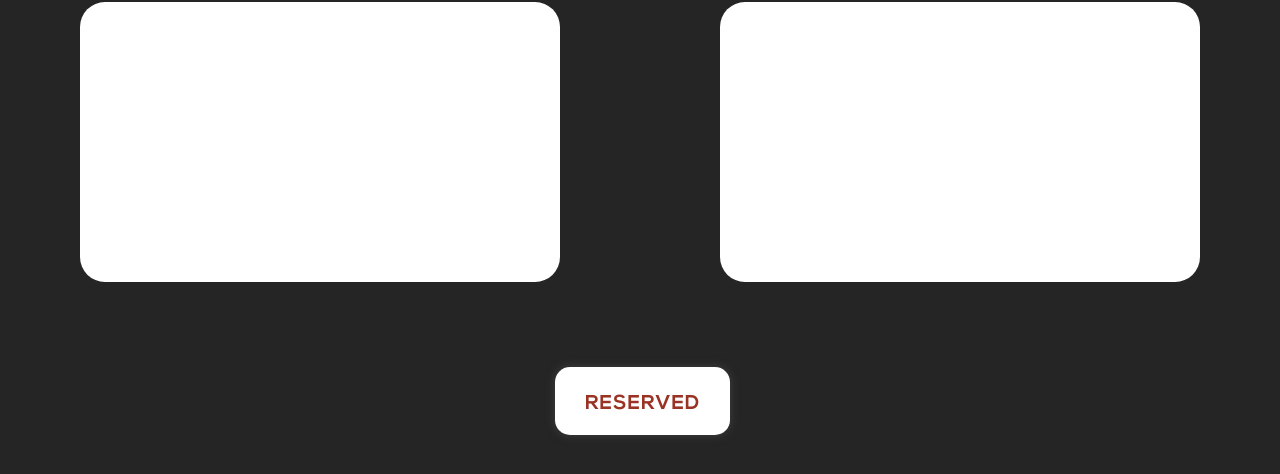
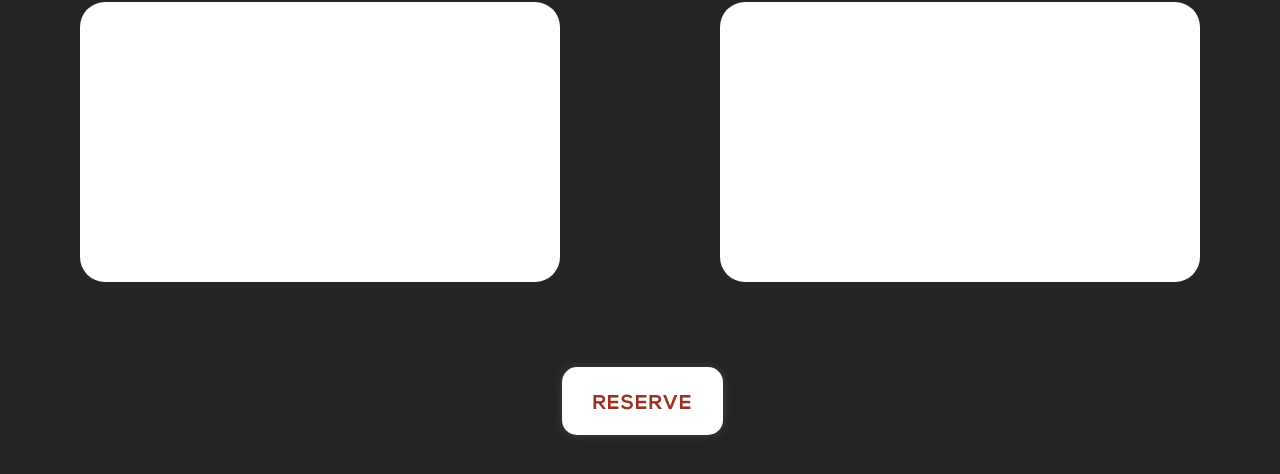
Before and after one commit to Bernaldez-E/WowHotel, a plain HTML site: page wowhotel/assets/html/W.H-guests-payment.html in a window 1280 px wide. Shown: the part 334-808 px from the top of the page. Drawn offline with Linux system fonts and the light colour scheme; files whose address does not match are found by name.

Commit message:
Update W.H-guests-payment.html

```diff
--- a/wowhotel/assets/html/W.H-guests-payment.html
+++ b/wowhotel/assets/html/W.H-guests-payment.html
@@ -74,7 +74,7 @@
         </div>
         <br>
 			<nav class="navstyle3">
-				<a href ="../html/W.H-guests-payment.html" class="btn-next">RESERVED</a>
+				<a href ="../html/W.H-guests-payment.html" class="btn-next">RESERVE</a>
 			</nav>
         <br>
       </section>
```
